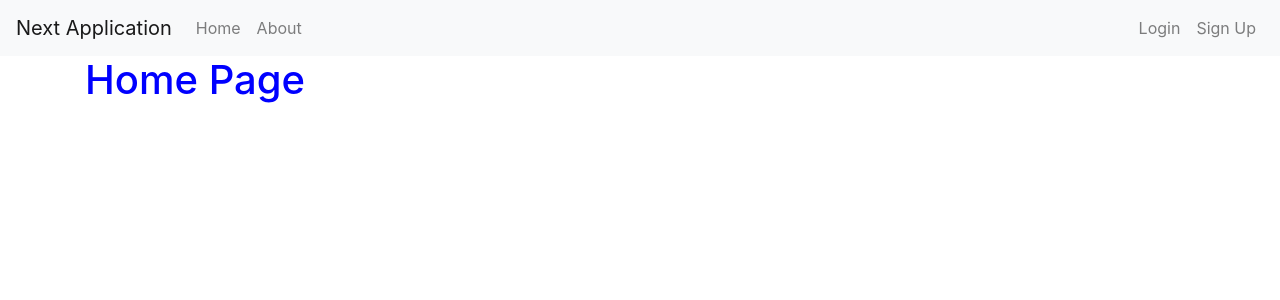
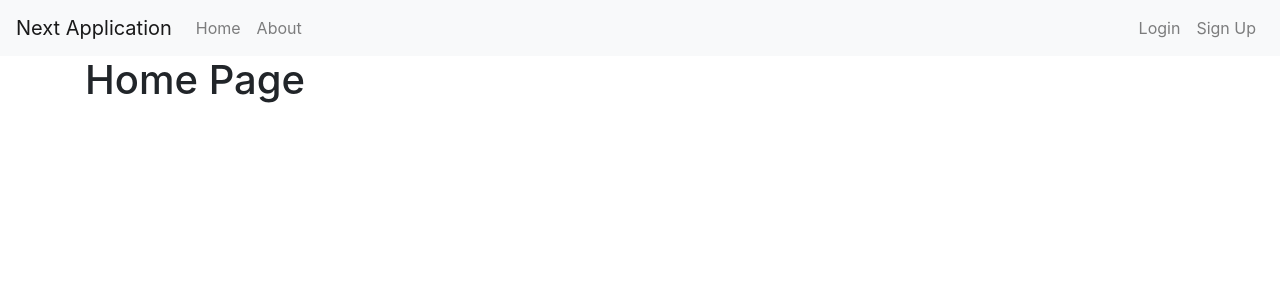
Before and after one commit to jasimawan/next-express, a Next.js app: page / in a window 1280 px wide. Shown: the top 300 px of the page. Built offline with nearby package versions, Linux system fonts and the light colour scheme; no server answers.

Commit message:
updated the folder structure

```diff
--- a/assets/styles/_auth.module.css
+++ /dev/null
@@ -1,6 +0,0 @@
-.auth-wrapper {
-    min-height: 100vh;
-    display: flex;
-    align-items: center;
-    justify-content: center;
-}
--- a/pages/_app.js
+++ b/pages/_app.js
@@ -1,8 +1,8 @@
 // import App from 'next/app'
 import { ApolloProvider } from '@apollo/client';
+import { useApollo } from '../lib/apolloClient';
 import 'bootstrap/dist/css/bootstrap.min.css';
-import '../assets/styles/main.css';
-import { useApollo } from '../lib/apolloClient';
+import '../styles/main.css';
 function MyApp({ Component, pageProps }) {
     const client = useApollo(pageProps.initialApolloState);
     return (
--- a/pages/about.js
+++ b/pages/about.js
@@ -4,7 +4,7 @@ const about = () => {
     return (
         <MainLayout>
             <div className={'container'}>
-                <div>ABout us</div>
+                <h1>About us</h1>
             </div>
         </MainLayout>
     );
--- a/pages/index.js
+++ b/pages/index.js
@@ -1,32 +1,10 @@
 import MainLayout from '../components/MainLayout';
-import { gql, useQuery } from '@apollo/client';
-const GET_USER_PROFILE_QUERY = gql`
-    query GET_USER_PROFILE {
-        profile(id: "5fe0d3b5fcebe16d4e455859") {
-            gender
-            address
-            country
-            phoneNumber
-            user {
-                id
-                username
-            }
-        }
-    }
-`;
-// export async function getServerSideProps(context) {
 
-//     return {
-//         props: {} // will be passed to the page component as props
-//     };
-// }
 const Index = () => {
-    const { data } = useQuery(GET_USER_PROFILE_QUERY);
-    data && console.log(data);
     return (
         <MainLayout>
             <div className={'container'}>
-                <h1 className={'primary'}>Home Page</h1>
+                <h1>Home Page</h1>
             </div>
         </MainLayout>
     );
--- a/pages/login.js
+++ b/pages/login.js
@@ -7,7 +7,7 @@ const Login = () => {
     const [password, setPassword] = useState('');
     return (
         <AuthLayout>
-            <div className={'container'}>
+            <div className={'container-sm'}>
                 <div className={'auth-wrapper'}>
                     <form className={'auth-form'}>
                         <div className={'form-group'}>
--- /dev/null
+++ b/styles/_auth.module.css
@@ -0,0 +1,14 @@
+.auth-wrapper {
+    min-height: 100vh;
+    display: flex;
+    align-items: center;
+    justify-content: center;
+}
+.auth-form {
+    width: 45%;
+}
+@media screen and (max-width: 700px) {
+    .auth-form {
+        width: 100%;
+    }
+}
--- a/assets/styles/main.css
+++ b/styles/main.css
@@ -11,6 +11,3 @@ main {
 .btn-max-width {
     width: 100%;
 }
-.auth-form {
-    width: 45%;
-}
```
Also changed, not shown: styles/colors.css (renamed from assets/styles/colors.css).
